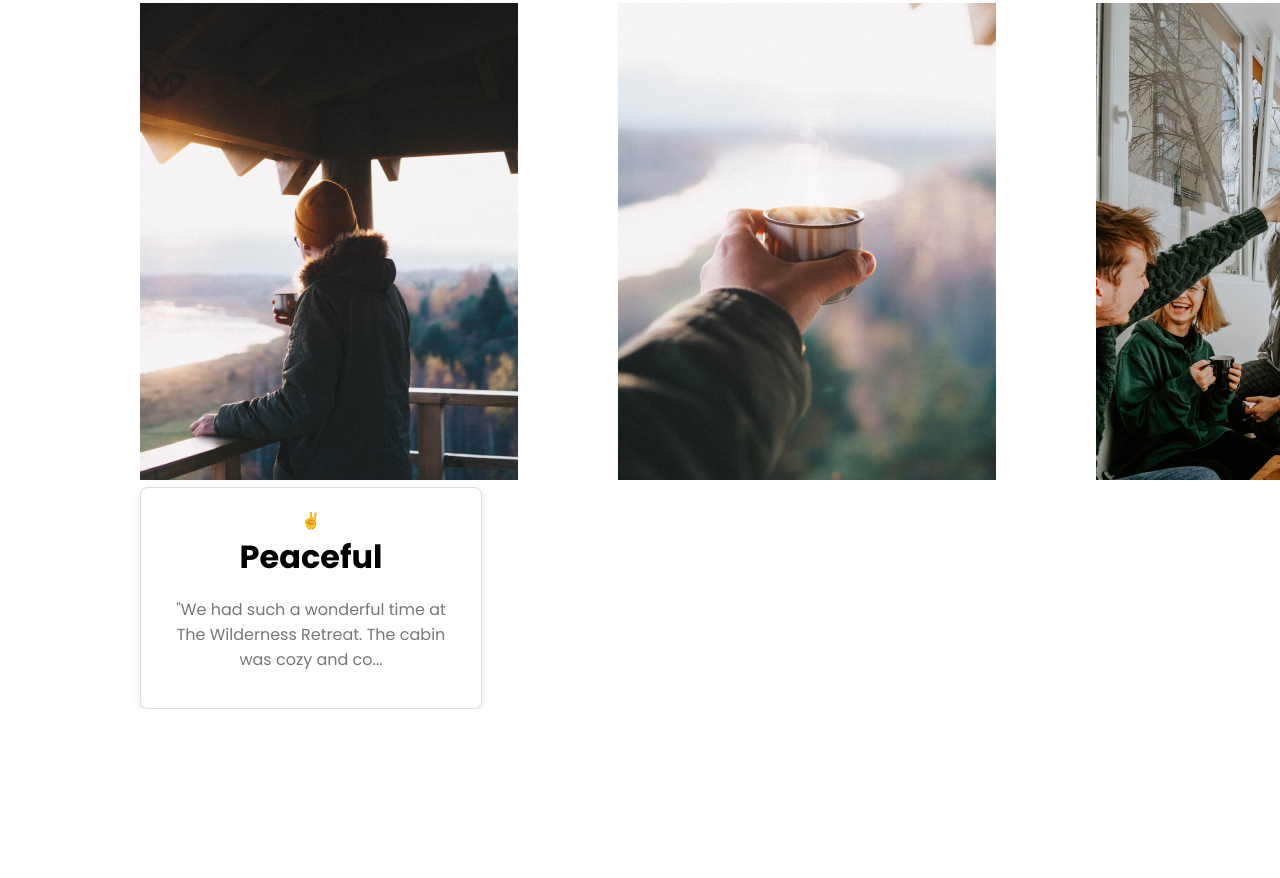
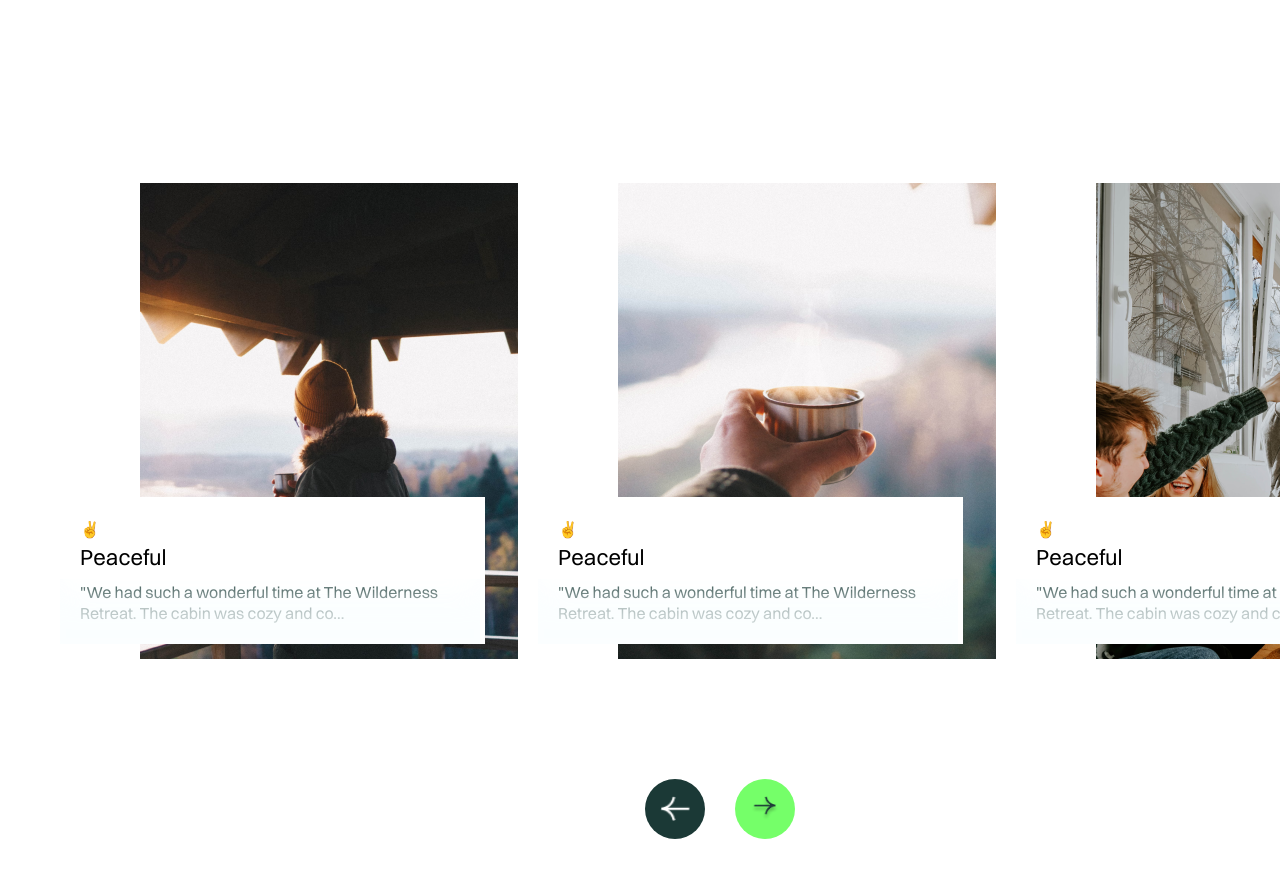
Before and after one commit to FuadTalukder85/Grindelwald, a plain HTML site: page index.html in a window 1280 px wide. Shown: the part 5783-6661 px from the top of the page. Before the commit the page ends 6492 px from the top, so only its background shows below. Drawn offline with Linux system fonts and the light colour scheme; files whose address does not match are found by name; a web font is replaced by a local one.

Commit message:
add static testimonials slider

```diff
--- a/components/signUpForm/signUpForm.css
+++ b/components/signUpForm/signUpForm.css
@@ -1,11 +1,9 @@
-.hello {
-  color: red;
-}
 .sign-up {
   background: url(../../images/bgImg.png);
   background-repeat: no-repeat;
   background-size: cover;
   padding: 125px;
+  margin-top: 180px;
 }
 .sign-up-bg {
   background: url(../../images/signupImg/signupBG.png);
--- a/components/testimonials/testimonials.css
+++ b/components/testimonials/testimonials.css
@@ -25,17 +25,76 @@
   padding-left: 140px;
   overflow: hidden;
   margin-top: 180px;
+  margin-bottom: 120px;
+}
+.testimonials-img {
+  z-index: -1;
 }
 .testimonial-box {
   background: #fff;
-  border: 1px solid #ddd;
-  border-radius: 8px;
-  box-shadow: 0 4px 8px rgba(0, 0, 0, 0.1);
   padding: 20px;
-  max-width: 300px;
-  text-align: center;
+  text-align: left;
+  width: 385px;
+  margin-left: -80px;
+  margin-top: -170px;
+  position: relative;
+  margin-bottom: 15px;
+  /* box-shadow: inset 0px -10px 25px lightblue; */
 }
-.text {
-  font-size: 1rem;
-  color: #777;
+.testimonial-shadow {
+  width: 380px;
+  height: 25px;
+  padding: 20px;
+  position: absolute;
+  bottom: 0%;
+  left: 0%;
+  box-shadow: inset 0px -50px 30px rgb(250, 254, 255);
+  opacity: 0.8;
 }
+
+.testimonials-box-title {
+  font-family: "Switzer", sans-serif;
+  font-size: 22px;
+  font-weight: 400;
+}
+.testimonials-text {
+  font-family: "Switzer", sans-serif;
+  font-size: 16px;
+  color: #1b3936;
+  margin: 0;
+  margin-top: 10px;
+}
+.testimonial-arrow {
+  margin-bottom: 150px;
+  display: flex;
+  gap: 30px;
+  justify-content: center;
+}
+.left-arrow {
+  background-color: #1b3936;
+  width: 60px;
+  height: 60px;
+  border-radius: 100%;
+  display: flex;
+  justify-content: center;
+  justify-items: center;
+}
+.left-arrow img {
+  width: 30px;
+  height: 25px;
+  margin-top: 17px;
+}
+.right-arrow {
+  background-color: #75ff69;
+  width: 60px;
+  height: 60px;
+  border-radius: 100%;
+  display: flex;
+  justify-content: center;
+  justify-items: center;
+}
+.right-arrow img {
+  width: 30px;
+  height: 25px;
+  margin-top: 17px;
+}
--- a/components/testimonials/testimonials.html
+++ b/components/testimonials/testimonials.html
@@ -10,21 +10,60 @@
   </div>
   <div class="testimonials-slider">
     <div>
-      <img src="../../images/testimonialsImg/testimonialsImg01.png" alt="" />
+      <img
+        class="testimonials-img"
+        src="../../images/testimonialsImg/testimonialsImg01.png"
+        alt=""
+      />
       <div class="testimonial-box">
         <div class="icon">✌️</div>
-        <h1 class="title">Peaceful</h1>
-        <p class="text">
+        <h1 class="testimonials-box-title">Peaceful</h1>
+        <p class="testimonials-text">
           "We had such a wonderful time at The Wilderness Retreat. The cabin was
           cozy and co...
         </p>
+        <div class="testimonial-shadow"></div>
       </div>
     </div>
     <div>
-      <img src="../../images/testimonialsImg/testimonialsImg02.png" alt="" />
+      <img
+        class="testimonials-img"
+        src="../../images/testimonialsImg/testimonialsImg02.png"
+        alt=""
+      />
+      <div class="testimonial-box">
+        <div class="icon">✌️</div>
+        <h1 class="testimonials-box-title">Peaceful</h1>
+        <p class="testimonials-text">
+          "We had such a wonderful time at The Wilderness Retreat. The cabin was
+          cozy and co...
+        </p>
+        <div class="testimonial-shadow"></div>
+      </div>
     </div>
     <div>
-      <img src="../../images/testimonialsImg/testimonialsImg03.png" alt="" />
+      <img
+        class="testimonials-img"
+        src="../../images/testimonialsImg/testimonialsImg03.png"
+        alt=""
+      />
+      <div class="testimonial-box">
+        <div class="icon">✌️</div>
+        <h1 class="testimonials-box-title">Peaceful</h1>
+        <p class="testimonials-text">
+          "We had such a wonderful time at The Wilderness Retreat. The cabin was
+          cozy and co...
+        </p>
+        <div class="testimonial-shadow"></div>
+      </div>
+    </div>
+  </div>
+  <div class="testimonial-arrow">
+    <div class="left-arrow">
+      <img src="../../icons/leftArrow.png" alt="" />
+    </div>
+    <div class="right-arrow">
+      <img src="../../icons/rightArrow.png" alt="" />
     </div>
   </div>
 </testimonials>
```
Also changed, not shown: icons/leftArrow.png (added), icons/rightArrow.png (added).
